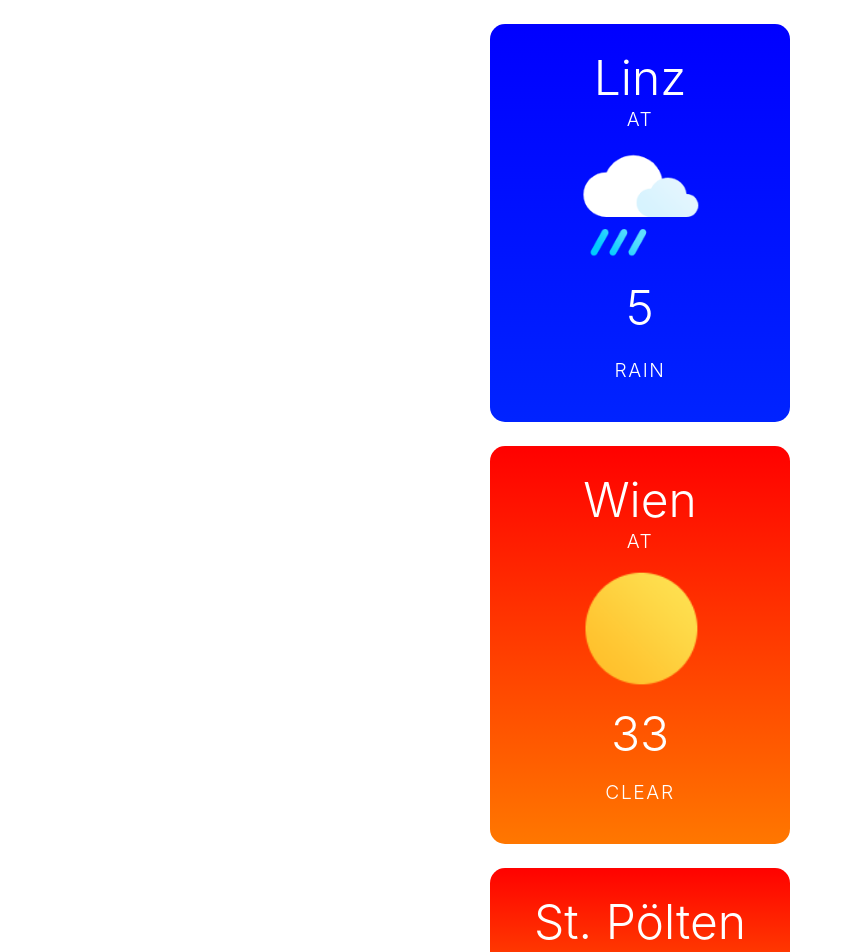
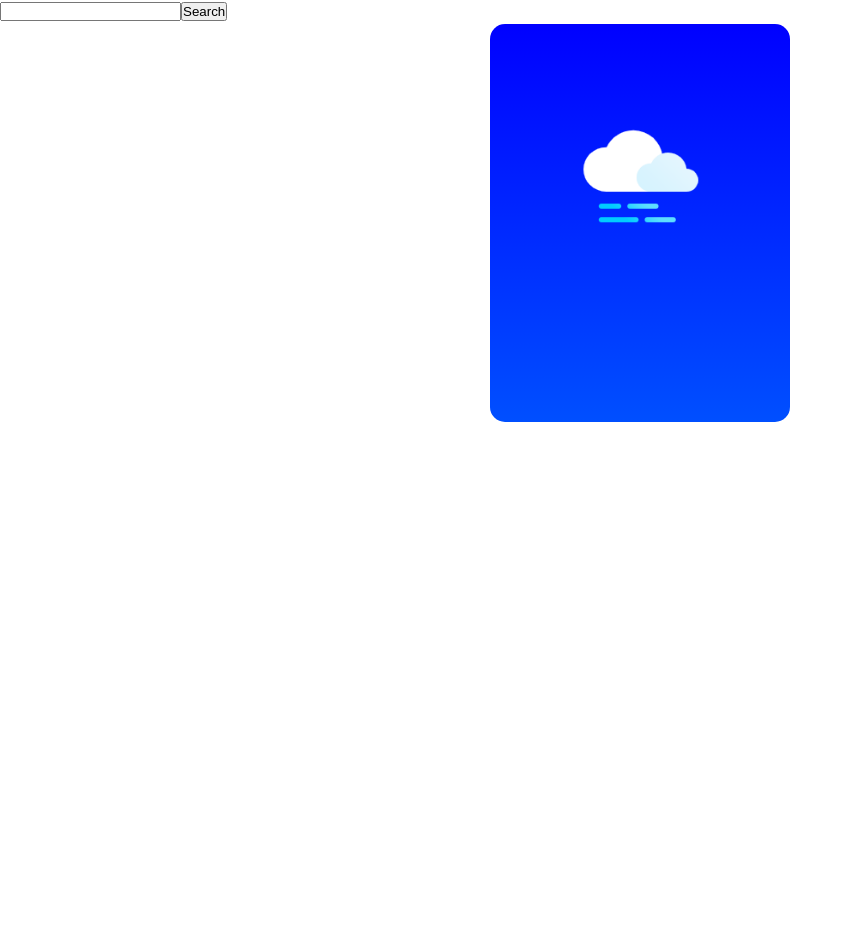
Before and after one commit to dominik-billensteiner/weather-app, a React (Create React App) app: page / in a window 1280 px wide. Shown: the top 952 px of the page, without its empty margins (0-853 px from the left). After the commit the page ends 800 px from the top, so only its background shows below. Built offline with nearby package versions, Linux system fonts and the light colour scheme.

Commit message:
Fetch weather data from OpenWeather API. Implemented useState hooks to update weather card.

```diff
--- a/src/App.css
+++ b/src/App.css
@@ -19,6 +19,12 @@
 
 .card__location {
   text-align: center;
+}
+
+.card__form {
+  position: absolute;
+  top: 0;
+  left: 0;
 }
 
 .location__city {
--- a/src/App.js
+++ b/src/App.js
@@ -1,23 +1,61 @@
-import React from "react";
+import React, { useState } from "react";
 import WeatherCard from "./components/WeatherCard";
 import "./App.css";
 
 function App() {
+  // State variable for input of city
+  const [cityInput, setCityInput] = useState("");
+
+  // State variables for all displayed weather components
+  const [weather, setWeather] = useState({
+    city: null,
+    country: null,
+    temperature: null,
+    condition: null,
+  });
+
+  // Prepare data fetching from OpenWeather API
+  const data = async (query) => {
+    return (
+      // Weather data of queried location in metric units
+      (
+        await fetch(
+          `http://api.openweathermap.org/data/2.5/weather?q=${query}&units=metric&APPID=7361f9a0de8a8b42fbc6b557cc6c0fa1`
+        )
+      ).json()
+    );
+  };
+
+  // Search function
+  const handleSearch = (e) => {
+    // Disable default behaviour of form
+    e.preventDefault();
+    // Refresh data, when promise is resolved
+    data(cityInput).then((res) => {
+      setWeather({
+        city: res.name,
+        country: res.sys.country,
+        temperature: res.main.temp,
+        condition: res.weather[0].main,
+      });
+    });
+  };
+
   return (
     <div className="App">
-      <WeatherCard city="Linz" country="AT" temperature="5" condition="Rain" />
       <WeatherCard
-        city="Wien"
-        country="AT"
-        temperature="33"
-        condition="Clear"
+        city={weather.city}
+        country={weather.country}
+        temperature={weather.temperature}
+        condition={weather.condition}
       />
-      <WeatherCard
-        city="St. Pölten"
-        country="AT"
-        temperature="25"
-        condition="Thunderstorm"
-      />
+      <form className="card__form">
+        <input
+          value={cityInput}
+          onChange={(e) => setCityInput(e.target.value)}
+        />
+        <button onClick={(e) => handleSearch(e)}>Search</button>
+      </form>
     </div>
   );
 }
```
Also changed, not shown: 1 other file (tests, documents, lock files or other folders).
